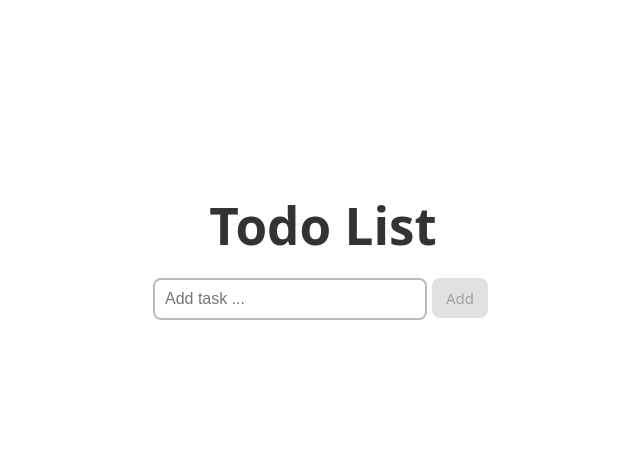
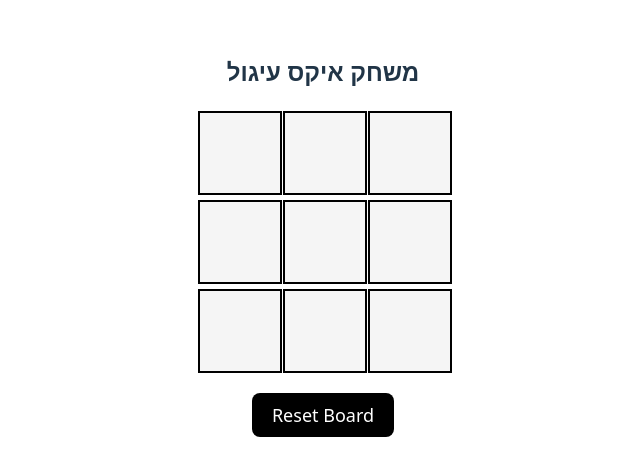
Before and after one commit to evayonin/tirgul6_webDev_SHOP_browserRouting_and_componentParams, a React (Vite) app: page / in a window 1280 px wide. Shown: the part 157-632 px from the top of the page, without its empty margins (317-957 px from the left). Built offline with nearby package versions, Linux system fonts and the light colour scheme.

Commit message:
add tic tac...

```diff
--- a/src/App.jsx
+++ b/src/App.jsx
@@ -1,48 +1,12 @@
 import "./App.css"
-import {useState} from "react";
-import TodoList from "./components/TodoList.jsx";
+import Board from "./components/Board.jsx";
 
 function App() {
-const [user, setUser] = useState("");
-const [users, setUsers] = useState([]);
-const [student,setStudent] = useState({name:"abc",lastname:"gh"});
-  const[board,setBoard] = useState(
-      [
-          [{value:"",color:"black"} , {value:"",color:"black"} ,{value:"",color:"black"} ],
-          [{value:"",color:"black"} ,{value:"",color:"black"} ,{value:"",color:"black"} ],
-          [{value:"",color:"black"} ,{value:"",color:"black"} ,{value:"",color:"black"} ]
-      ]);
 
-
-  const creatBoard=()=>{
-      const newBoard=[]
-      for (let i = 0; i < 3 ; i++) {
-          const row =[]
-          for (let j = 0; j < 3; j++) {
-             row.push({value:"",color:"black"});
-          }
-          newBoard.push(row);
-      }
-      setBoard(newBoard);
-  }
 
     return (
         <div>
-            <TodoList/>
-            {
-                board.map((row,r) => {
-                    row.map((col,c)=>{
-                        return(
-                            <div key={c+"-"+r} style={{color:col.color}}>
-                                {
-                                    col.value
-                                }
-                            </div>
-                        )
-                    })
-                })
-            }
-
+          <Board />
         </div>
     );
 }
--- /dev/null
+++ b/src/components/Board.css
@@ -0,0 +1,52 @@
+
+h2 {
+    text-align: center;
+    margin-top: 20px;
+    font-family: Arial;
+}
+
+
+div.board-container {
+    display: grid;
+    grid-template-columns: repeat(3, 80px);
+    gap: 5px;
+    justify-content: center;
+    margin: 20px auto;
+}
+
+
+div.board-cell {
+    width: 80px;
+    height: 80px;
+    border: 2px solid black;
+    background-color: #f5f5f5;
+    font-size: 40px;
+    font-weight: bold;
+    display: flex;
+    align-items: center;
+    justify-content: center;
+    cursor: pointer;
+}
+
+
+button {
+    display: block;
+    margin: 15px auto;
+    padding: 10px 20px;
+    background-color: black;
+    color: white;
+    border: none;
+    font-size: 18px;
+}
+
+button:hover {
+    background-color: #444;
+}
+
+
+p {
+    text-align: center;
+    font-size: 22px;
+    color: green;
+    font-weight: bold;
+}
--- /dev/null
+++ b/src/components/Board.jsx
@@ -0,0 +1,109 @@
+import { useState } from "react";
+import "./Board.css";
+
+export default function Board() {
+
+
+    const creatBoard = () => {
+        const newBoard = [];
+        for (let i = 0; i < 3; i++) {
+            const row = [];
+            for (let j = 0; j < 3; j++) {
+                row.push({ value: "", color: "black" });
+            }
+            newBoard.push(row);
+        }
+        return newBoard;
+    };
+
+    const[board,setBoard] = useState(creatBoard())
+    const [currentPlayer, setCurrentPlayer] = useState("X")
+    const [winner, setWinner] = useState(null)
+
+
+
+
+const drawPlayer =(rowIndex , colIndex)=>{
+    if (winner!==null) return
+    if (board[rowIndex][colIndex].value !== "")  return;
+    const newBoard = [...board];
+    newBoard[rowIndex][colIndex].value = currentPlayer;
+    setBoard(newBoard);
+
+    if (checkWin()){
+          setWinner(currentPlayer)
+        }else {
+        setCurrentPlayer(currentPlayer==="X"? "O" :"X");
+        }
+
+
+    }
+
+const checkWin =()=>{
+    for (let i = 0; i < 3; i++) {
+        console.log(board[i][0].value)
+        if (board[i][0].value!==""){
+            if (board[i][0].value===board[i][1].value && board[i][1].value===board[i][2].value){
+                return true
+            }
+        }
+        if (board[0][i].value!==""){
+            if (board[0][i].value===board[1][i].value && board[1][i].value===board[2][i].value){
+                return true
+            }
+        }
+    }
+    if (board[0][0].value!==""){
+        if (board[0][0].value===board[1][1].value && board[1][1].value===board[2][2].value){
+            return true
+        }
+     }
+    if (board[0][2].value!==""){
+        if (board[0][2].value===board[1][1].value && board[1][1].value===board[2][0].value){
+            return true
+        }
+    }
+    return false;
+}
+
+const resetBoard=()=>{
+    setWinner(null)
+    setCurrentPlayer("X")
+    setBoard(creatBoard())
+}
+
+
+const print=()=>{
+        return (
+            <h2>משחק איקס עיגול</h2>
+        )
+}
+
+
+    return (
+        <div>
+
+            {print()}
+
+            {winner !== null &&
+                <p>The winner is {winner}</p>}
+
+            <div className="board-container">
+                {board.map((row, r) =>
+                    row.map((col, c) => (
+                        <div
+                            key={r + "-" + c}
+                            className="board-cell"
+                            style={{ color: col.color }}
+                            onClick={() => drawPlayer(r ,c)}
+                        >
+                            {col.value}
+                        </div>
+                    ))
+                )}
+            </div>
+<button onClick={resetBoard}>Reset Board</button>
+
+        </div>
+    );
+}
```
